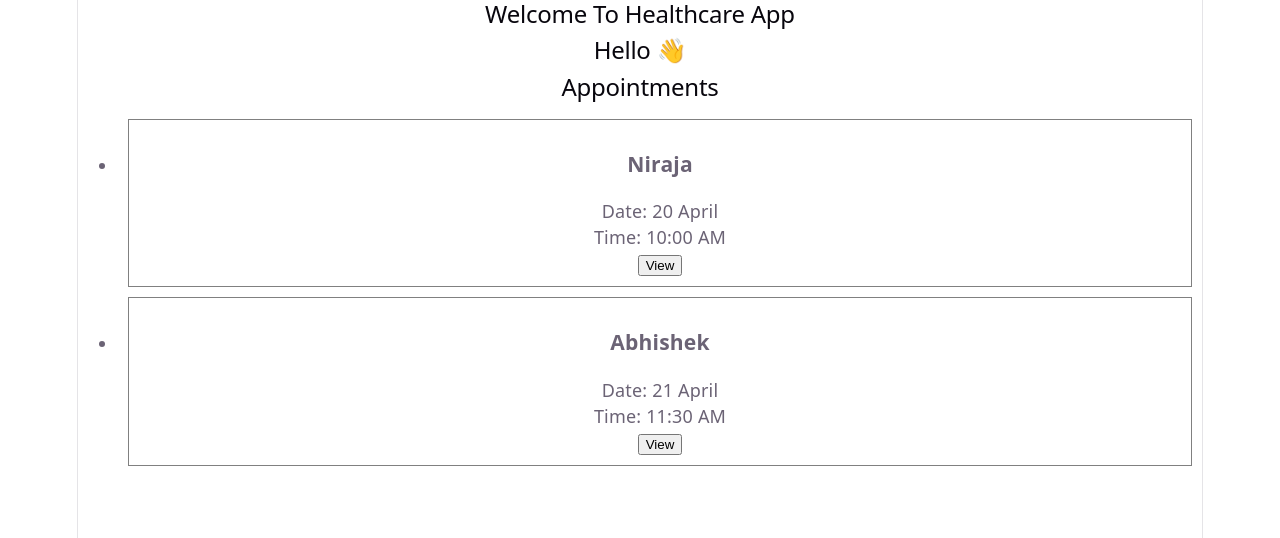
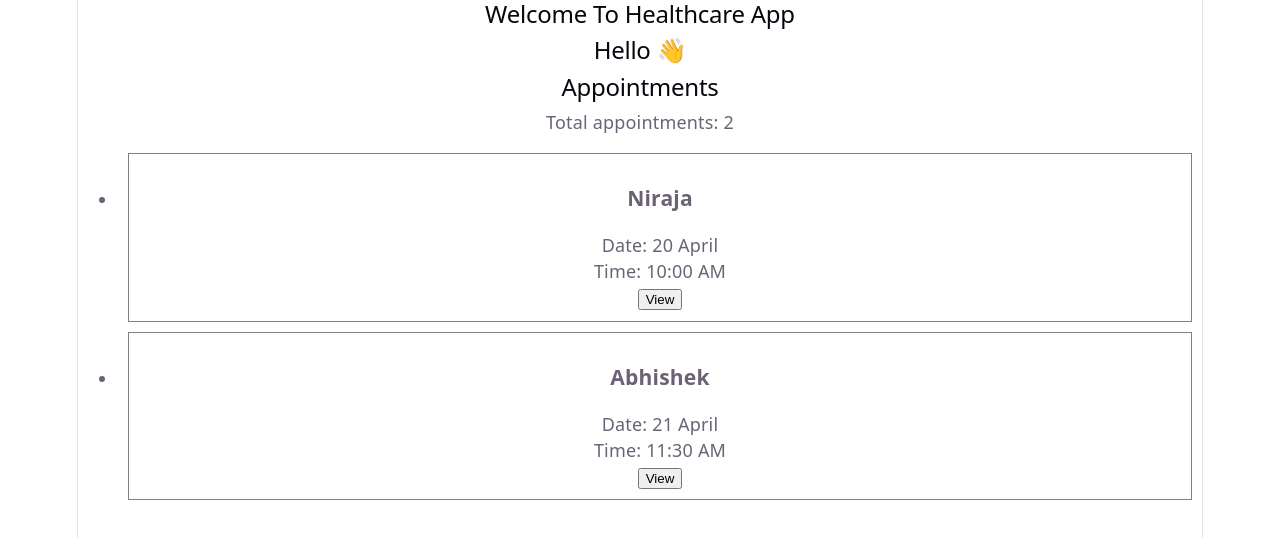
Before and after one commit to Niraja85/Healthcare-Appointment-App, a React (Vite) app: page / in a window 1280 px wide. Shown: the top 538 px of the page. Built offline with nearby package versions, Linux system fonts and the light colour scheme.

Commit message:
Added display of total appointments in JSX

```diff
--- a/src/App.jsx
+++ b/src/App.jsx
@@ -31,6 +31,7 @@ function App() {
       <Greeting />
 
       <h2>Appointments</h2>
+      <p>Total appointments: {totalAppointments}</p>
 
       <ul>
         {appointments.map((appt) => (
```
